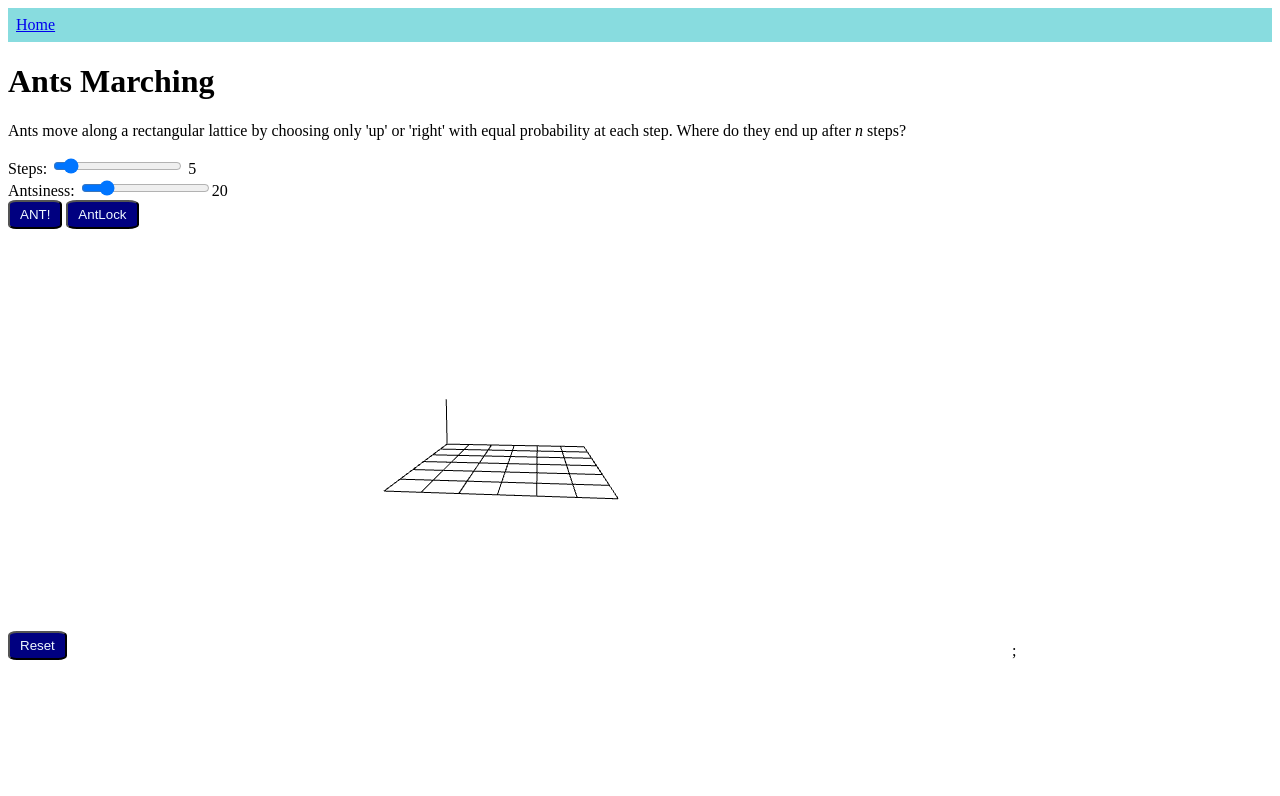
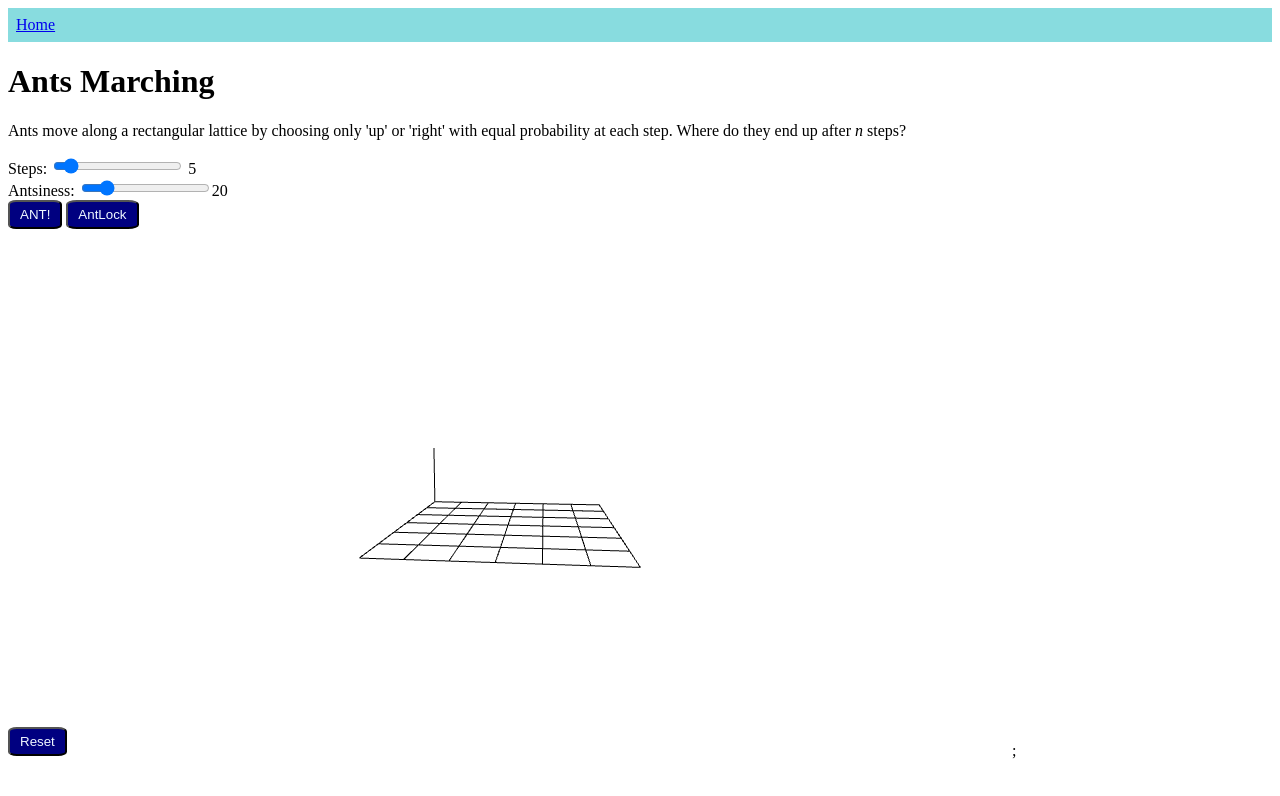
Before and after one commit to drewyoungren/svandbox, a SvelteKit app: page /amp2024/ants_marching in a window 1280 px wide. Shown: the top 796 px of the page. Built offline with nearby package versions, Linux system fonts and the light colour scheme.

Commit message:
Embiggen canvas container

```diff
--- a/src/routes/amp2024/ants_marching/+page.svelte
+++ b/src/routes/amp2024/ants_marching/+page.svelte
@@ -264,7 +264,7 @@
   equal probability at each step. Where do they end up after <em>n</em> steps?
 </p>
 
-<div style="position: relative; height: 100%">
+<div class="container">
   <canvas bind:this={canvas} bind:clientWidth={w} bind:clientHeight={h}
   ></canvas>
   <div id="controls">
@@ -302,14 +302,15 @@
     > -->
     <div>
       <button
-        on:click={() => {
+        on:click|preventDefault={() => {
           status.find((e) => e.i == 0 && e.j == 0).count += 1;
         }}
       >
         ANT!
       </button>
-      <button class:down={stopGo} on:click={() => (stopGo = !stopGo)}
-        >AntLock</button
+      <button
+        class:down={stopGo}
+        on:click|preventDefault={() => (stopGo = !stopGo)}>AntLock</button
       >
     </div>
   </div>
@@ -319,11 +320,15 @@
 </div>
 
 <style>
+  .container {
+    position: relative;
+    height: 75vh;
+    bottom: 5%;
+  }
   canvas {
     width: 100%;
     max-width: 1000px;
     height: 100%;
-    aspect-ratio: none;
   }
   div#controls {
     width: 70%;
```
